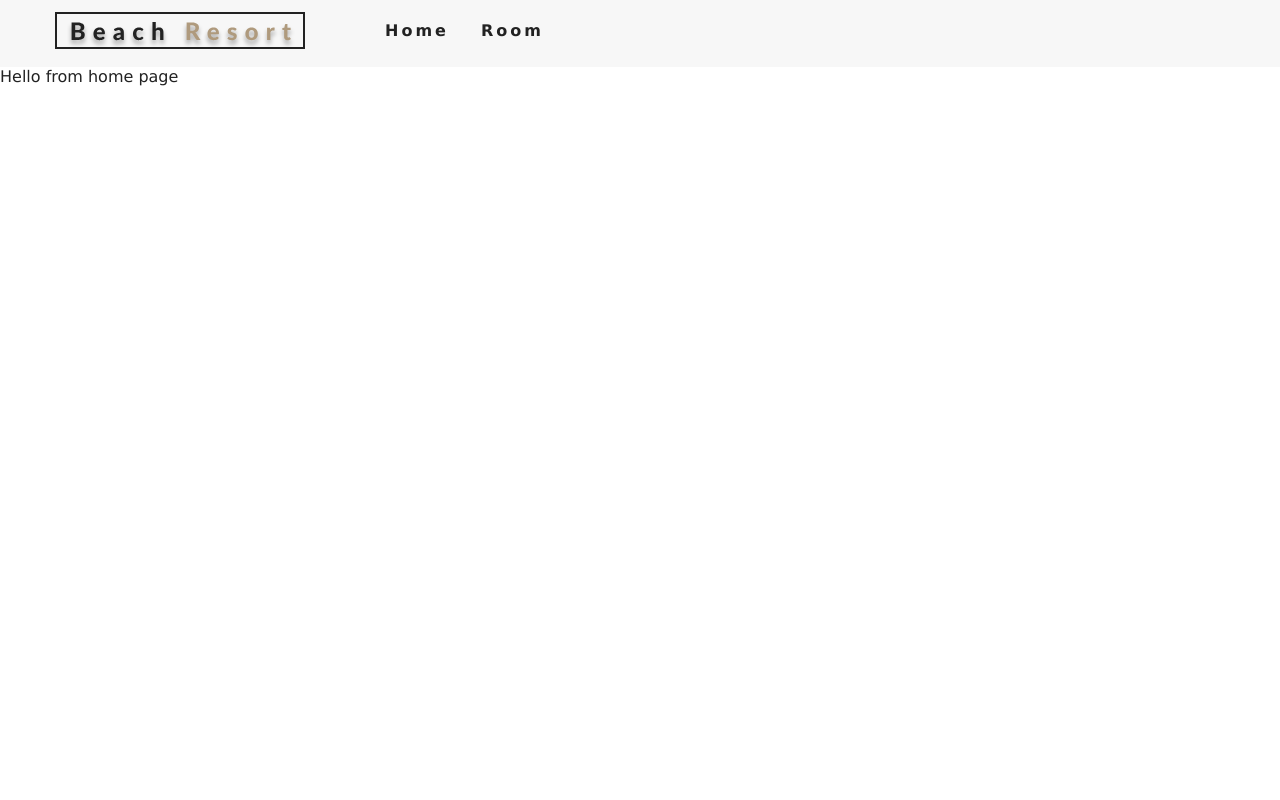
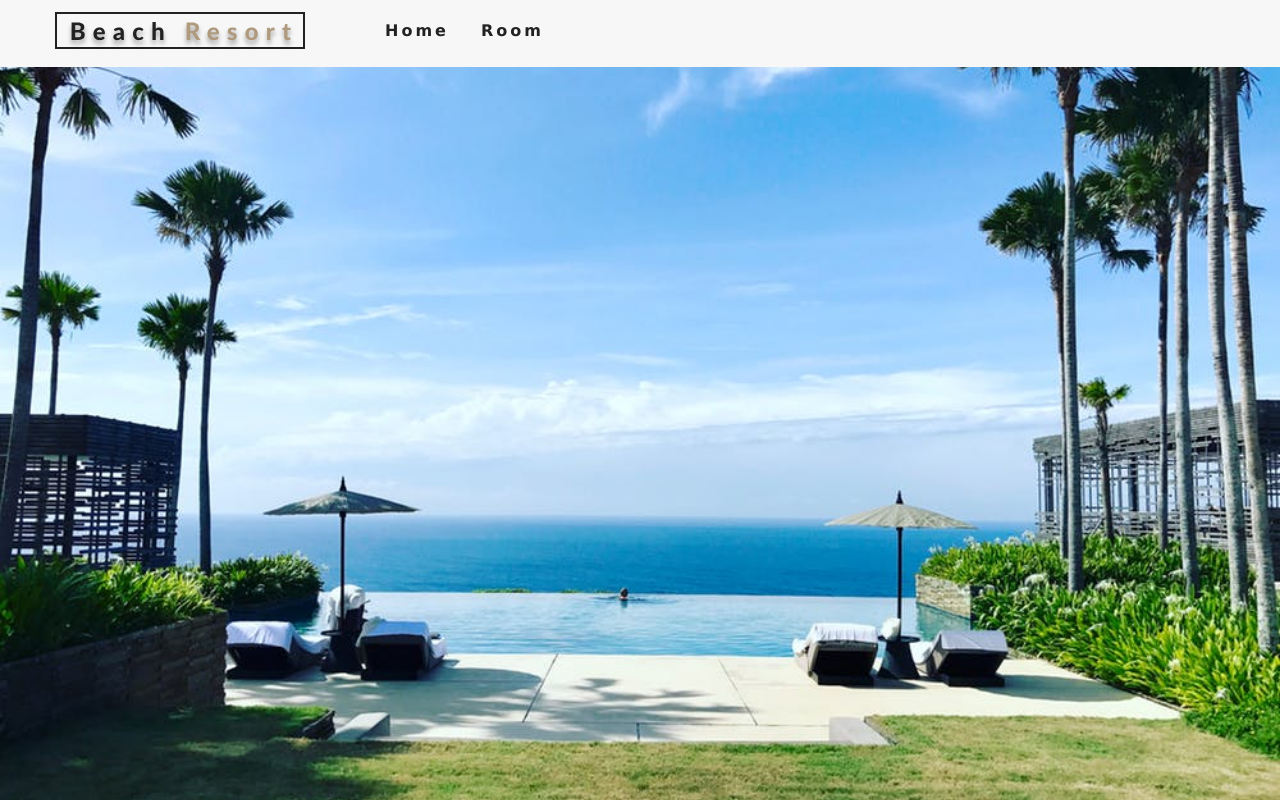
Before and after one commit to tuyenphk/beach-resort, a React (Create React App) app: page / in a window 1280 px wide. Built offline with nearby package versions, Linux system fonts and the light colour scheme.

Commit message:
update the Hero page

```diff
--- a/package.json
+++ b/package.json
@@ -7,6 +7,7 @@
     "@testing-library/react": "^11.1.0",
     "@testing-library/user-event": "^12.1.10",
     "react": "^17.0.1",
+    "react-bootstrap": "^1.5.0",
     "react-dom": "^17.0.1",
     "react-icons": "^4.2.0",
     "react-router-dom": "^5.2.0",
--- a/src/App.css
+++ b/src/App.css
@@ -129,8 +129,8 @@
 }
 
 .nav-links {
-    /* height: 0;
-    overflow: hidden; */
+    height: 0;
+    overflow: hidden;
     transition: var(--mainTransition);
     list-style-type: none;
 }
--- /dev/null
+++ b/src/components/Hero.js
@@ -0,0 +1,11 @@
+import React from 'react'
+
+export default function Hero({children, hero}) {
+    return (
+        <header className={hero}>{children}</header>
+    )
+}
+
+Hero.defaultProps ={
+    hero: "defaultHero"
+}
--- a/src/pages/Home.js
+++ b/src/pages/Home.js
@@ -1,10 +1,8 @@
 import React from 'react'
-
+import Hero from '../components/Hero'
 const Home = () => {
     return (
-        <div>
-            Hello from home page
-        </div>
+       <Hero />
     )
 }
 
--- a/src/pages/Room.js
+++ b/src/pages/Room.js
@@ -1,10 +1,8 @@
 import React from 'react'
-
+import Hero from '../components/Hero'
 const Room = () => {
     return (
-        <div>
-            Hello from room page
-        </div>
+        <Hero hero="roomsHero" />
     )
 }
 
```
Also changed, not shown: 2 other files (tests, documents, lock files or other folders).
